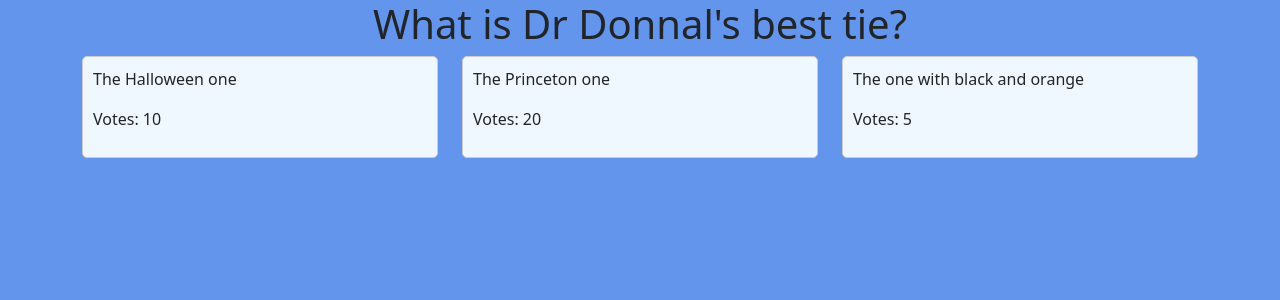
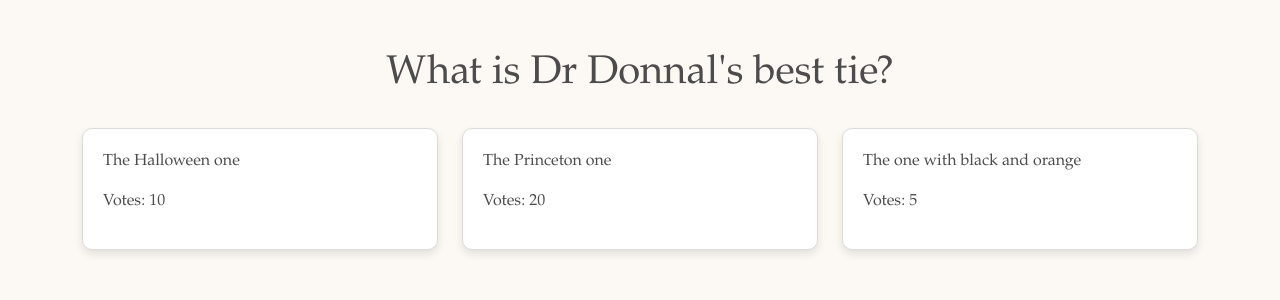
Before and after one commit to ew432usna/pollstr, a Flask app: page /poll/1 in a window 1280 px wide. Shown: the top 300 px of the page. Run offline with Flask 3, Linux system fonts and the light colour scheme.

Commit message:
update poll.html

```diff
--- a/templates/poll.html
+++ b/templates/poll.html
@@ -6,30 +6,35 @@
     <title>Poll Details</title>
     <link href="https://cdn.jsdelivr.net/npm/bootstrap@5.1.0/dist/css/bootstrap.min.css" rel="stylesheet">
     <style>
-        /* Additional CSS to center the question */
-        .centered {
+        body {
+            background-color: #fcf9f4; /* Light cream background */
+            font-family: 'Garamond', serif; /* Classic serif font */
+            color: #4c4c4c; /* Dark grey text */
+            margin-top: 50px; /* Add some space from the top */
+        }
+        h1 {
             text-align: center;
+            font-size: 2.5rem; /* Larger font size for headings */
+            margin-bottom: 30px; /* Add space below the heading */
         }
-        /* Additional CSS to style the option boxes */
         .option-box {
-            border: 1px solid #ccc;
-            padding: 10px;
-            margin-bottom: 10px;
-            border-radius: 5px;
-            background-color: #f0f8ff; /* Light blue background */
-            transition: background-color 0.3s; /* Smooth transition */
+            border: 1px solid #dcdcdc; /* Light grey border */
+            padding: 20px;
+            margin-bottom: 20px;
+            border-radius: 10px;
+            background-color: #ffffff; /* White background */
+            box-shadow: 0 4px 8px rgba(0, 0, 0, 0.1); /* Soft shadow */
+            transition: transform 0.3s, box-shadow 0.3s; /* Smooth transition */
         }
         .option-box:hover {
-            background-color: #f2f2f2; /* Light grey background on hover */
-        }
-        body {
-            background-color: cornflowerblue; /* Light blue background */
+            transform: translateY(-5px); /* Lift the box slightly on hover */
+            box-shadow: 0 8px 16px rgba(0, 0, 0, 0.2); /* Increase shadow on hover */
         }
     </style>
 </head>
 <body>
 <div class="container">
-    <h1 class="centered">{{ question }}</h1>
+    <h1>{{ question }}</h1>
     <div class="row">
         <div class="col-md-4">
             <div class="option-box">
```
